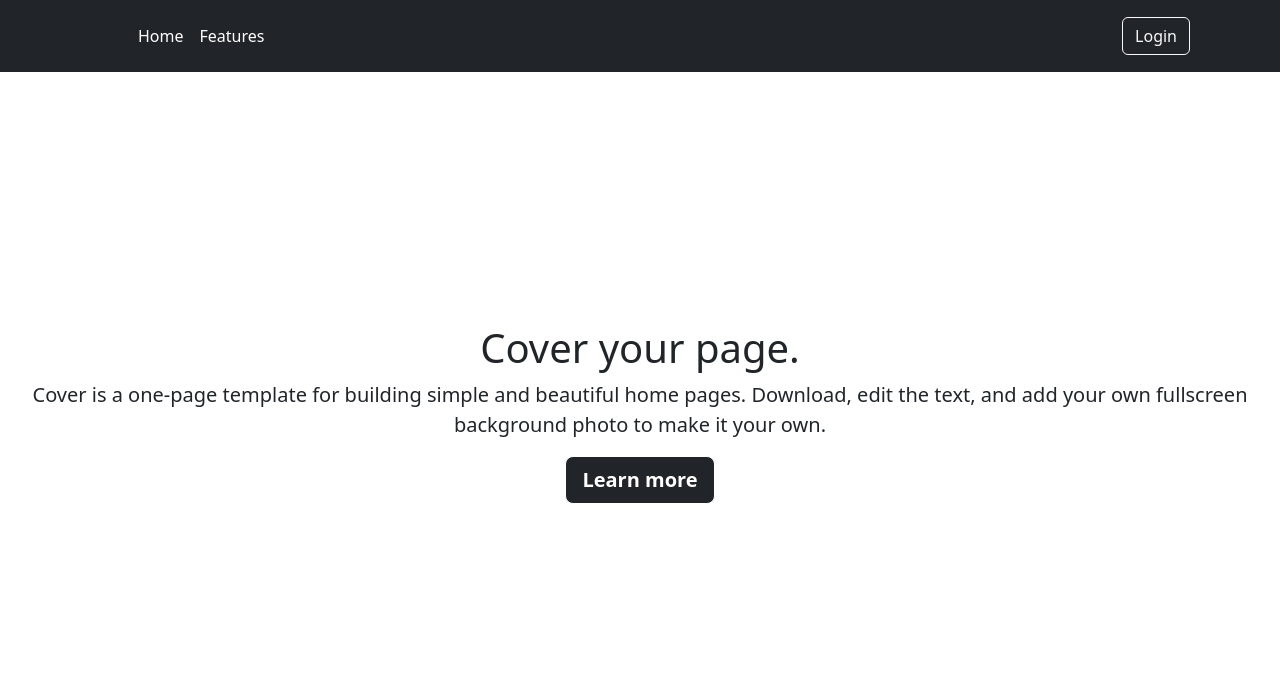
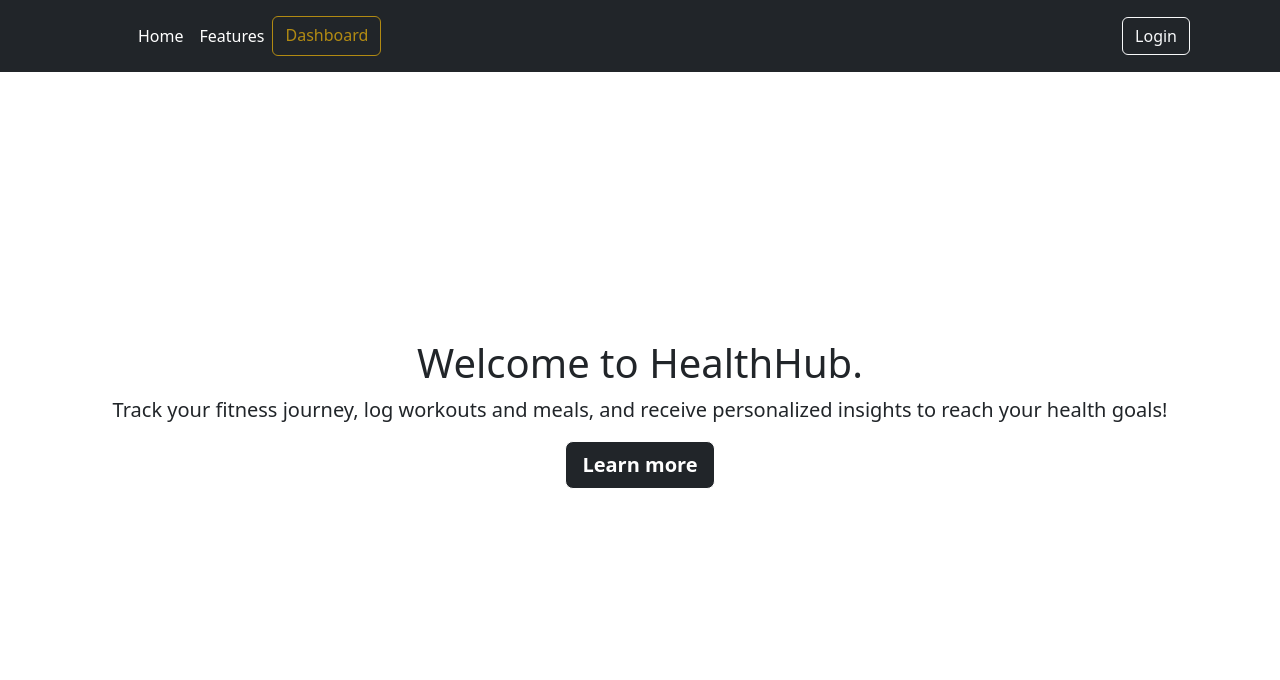
Before and after one commit to ishfaqmalik441/HealthHub, a Flask app: page / in a window 1280 px wide. Shown: the top 680 px of the page. Run offline with Flask 3, Linux system fonts and the light colour scheme.

Commit message:
dashboard when login

```diff
--- a/app.py
+++ b/app.py
@@ -149,7 +149,7 @@ def login():
         # Login the user
         user = User(user_json['username'], user_json['password'])
         flask_login.login_user(user)
-        return redirect(url_for('index', msg="logged in"))
+        return redirect(url_for('dashboard', msg="logged in"))
 
     elif request.method == 'POST' and 'signup' in request.form:
         return redirect(url_for('signup'))
--- a/templates/base.html
+++ b/templates/base.html
@@ -3,7 +3,7 @@
   <head>
     <meta charset="utf-8">
     <meta name="viewport" content="width=device-width, initial-scale=1">
-    <title>Health & Fitness</title>
+    <title>HealthHub</title>
     <link rel="stylesheet" href="https://cdn.jsdelivr.net/npm/bootstrap@5.2.3/dist/css/bootstrap.min.css">
     <link href="https://cdn.jsdelivr.net/npm/bootstrap@5.2.3/dist/css/bootstrap.min.css" rel="stylesheet" integrity="sha384-rbsA2VBKQhggwzxH7pPCaAqO46MgnOM80zW1RWuH61DGLwZJEdK2Kadq2F9CUG65" crossorigin="anonymous">
   </head>
@@ -19,6 +19,12 @@
           <ul class="nav col-12 col-lg-auto me-lg-auto mb-2 justify-content-center mb-md-0">
             <li><a href="/" class="nav-link px-2 text-white">Home</a></li>
             <li><a href="#" class="nav-link px-2 text-white">Features</a></li>
+            {% if not current_user.is_authenticated %}
+            <a class="btn btn-outline-warning me-2 disabled" href="#"> Dashboard</a>
+            {% endif %}
+            {% if current_user.is_authenticated %}
+              <a class="nav-link px-2 text-white" href="/dashboard">Dashboard</a>
+            {% endif %}
           </ul>
 
           <div class="text-end">
--- a/templates/index.html
+++ b/templates/index.html
@@ -14,8 +14,8 @@
         <button type="button" class="btn-close" data-bs-dismiss="alert" aria-label="Close"></button>
       </div>
     {% endif %}
-    <h1>Cover your page.</h1>
-    <p class="lead">Cover is a one-page template for building simple and beautiful home pages. Download, edit the text, and add your own fullscreen background photo to make it your own.</p>
+    <h1>Welcome to HealthHub.</h1>
+    <p class="lead">Track your fitness journey, log workouts and meals, and receive personalized insights to reach your health goals!</p>
     <p class="lead">
       <a href="#" class="btn btn-lg btn-light fw-bold border-white bg-dark text-white">Learn more</a>
     </p>
```
